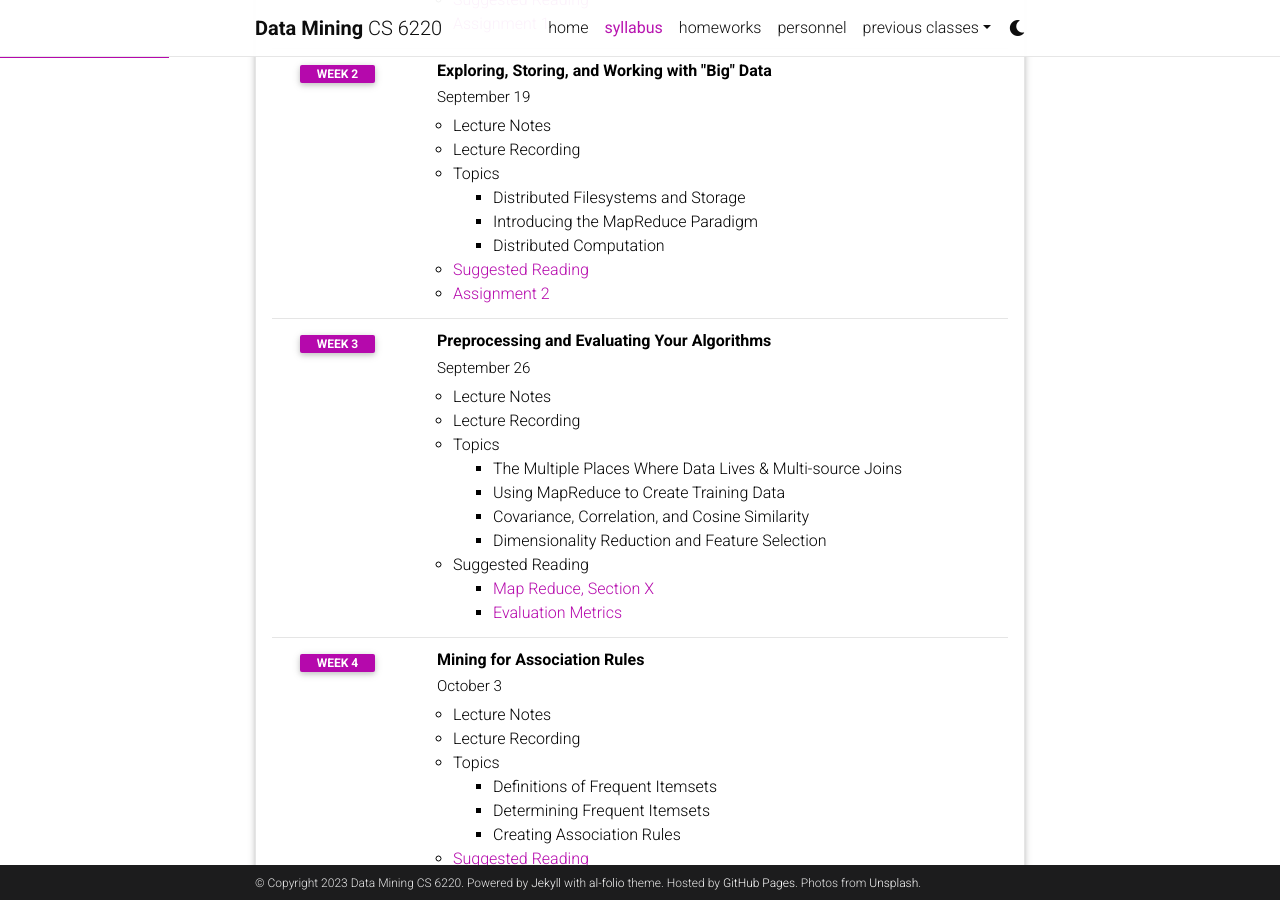
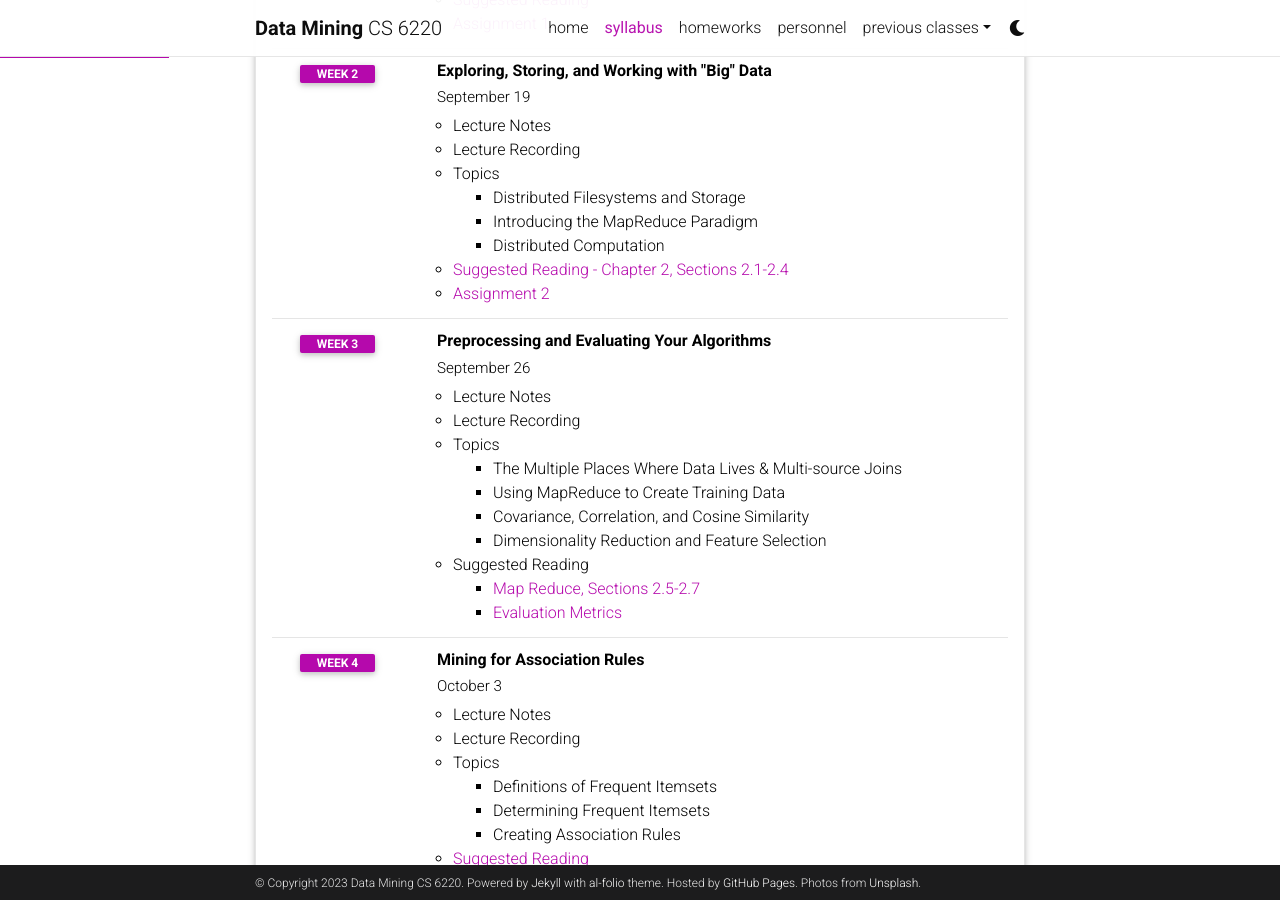
Before and after one commit to kni-neu/website-6120, a Jekyll site: the page built from _pages/syllabus.md, in a window 1280 px wide and 900 px high, scrolled down 445 px. Built offline with Jekyll 4.4.1, drawn with Linux system fonts in a browser that asks for light colours; comment, search, counter and statistics services are not loaded; a style sheet for code colours, icons or effects is not loaded.

Commit message:
Added a bit more to the syllabus

```diff
--- a/_data/cv.yml
+++ b/_data/cv.yml
@@ -25,7 +25,7 @@
             - Distributed Filesystems and Storage
             - Introducing the MapReduce Paradigm
             - Distributed Computation
-        - <a href="http://infolab.stanford.edu/~ullman/mmds/ch2.pdf">Suggested Reading</a>
+        - <a href="http://infolab.stanford.edu/~ullman/mmds/ch2.pdf">Suggested Reading - Chapter 2, Sections 2.1-2.4</a>
         - <a href="/cs6220/data-mining/homework-2">Assignment 2</a>
 
     - title: Preprocessing and Evaluating Your Algorithms
@@ -42,7 +42,7 @@
             - Dimensionality Reduction and Feature Selection
         - title: Suggested Reading
           contents:
-            - <a href="http://infolab.stanford.edu/~ullman/mmds/ch2.pdf">Map Reduce, Section X</a>
+            - <a href="http://infolab.stanford.edu/~ullman/mmds/ch2.pdf">Map Reduce, Sections 2.5-2.7</a>
             - <a href="https://files.eric.ed.gov/fulltext/EJ1115277.pdf">Evaluation Metrics</a>
 
     - title: Mining for Association Rules
```
Also changed, not shown: 3 other files.
